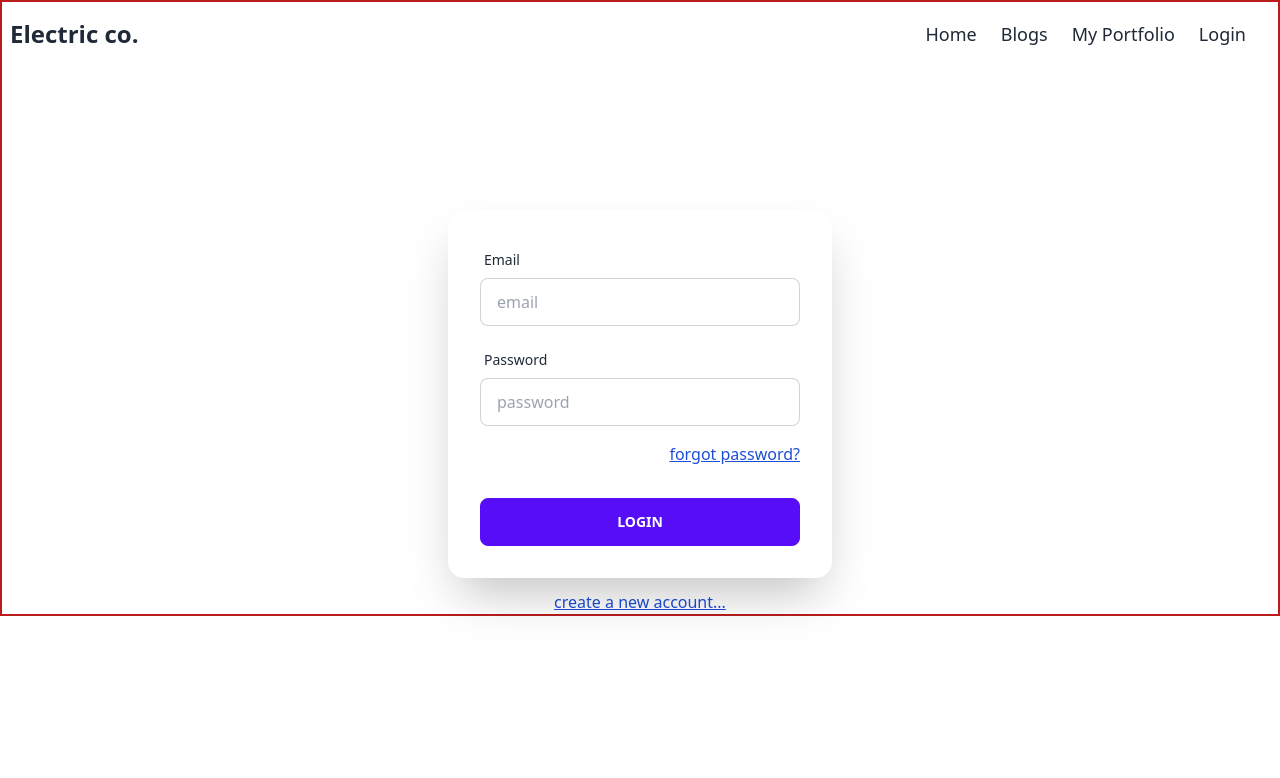
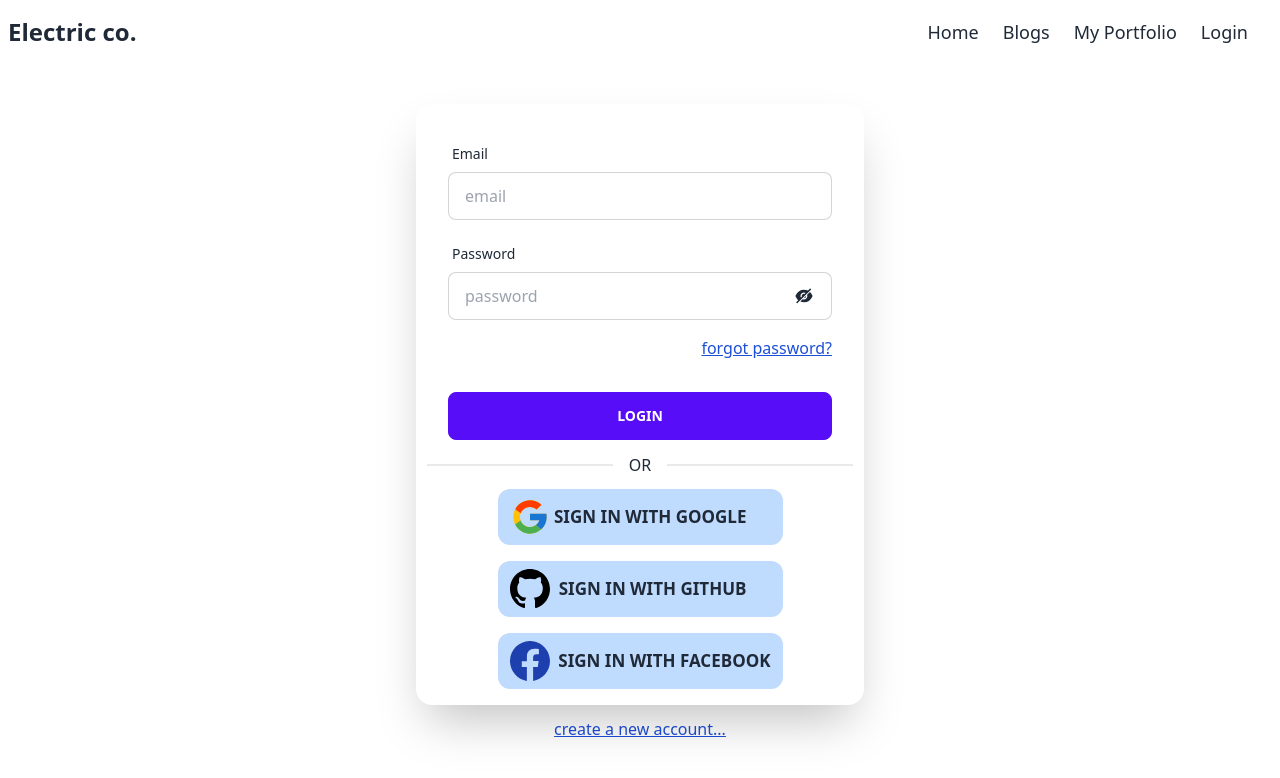
Before and after one commit to MIRJAKARIYA/Electric-builders-app, a React (Create React App) app: page /login in a window 1280 px wide. Shown: the top 778 px of the page. Built offline with nearby package versions, Linux system fonts and the light colour scheme.

Commit message:
social login added

```diff
--- a/src/App.js
+++ b/src/App.js
@@ -21,7 +21,7 @@ function App() {
   },[])
 
   return (
-    <div className="border-2 border-red-700">
+    <div className="">
       <Navbar></Navbar>
       <Routes>
         <Route path='/' element={<Home></Home>}></Route>
--- a/src/Pages/Login/Login.js
+++ b/src/Pages/Login/Login.js
@@ -2,10 +2,12 @@ import React, { useEffect, useRef, useState } from "react";
 import { Link, useLocation, useNavigate } from "react-router-dom";
 import { useSignInWithEmailAndPassword } from "react-firebase-hooks/auth";
 import { useSendPasswordResetEmail } from "react-firebase-hooks/auth";
+import { AiFillEye, AiFillEyeInvisible } from "react-icons/ai";
 import { toast } from "react-toastify";
 import { useForm } from "react-hook-form";
 import auth from "../../firebase.init";
 import useToken from "../../hooks/useToken";
+import SocialLogin from "./SocialLogin";
 
 const Login = () => {
     const { register, handleSubmit } = useForm();
@@ -19,6 +21,7 @@ const Login = () => {
   const [sendPasswordResetEmail, sending, ResetError] =
     useSendPasswordResetEmail(auth);
     const [token] = useToken(user?.user?.email);
+    const [isVisible, setIsVisible] = useState(false);
 
   const handleForgotPassword = async () => {
     const email = emailRef.current.value;
@@ -49,8 +52,8 @@ const Login = () => {
   }, [token, from, navigate]);
   return (
     <>
-      <div className="flow-root">
-        <div className="card mx-auto mt-36 flex-shrink-0 w-full max-w-sm shadow-2xl bg-base-100">
+      <div className="flow-root my-10">
+        <div className="card mx-auto flex-shrink-0 w-full max-w-md shadow-2xl bg-base-100">
 
           <form onSubmit={handleSubmit(onSubmit)}>
             <div className="card-body">
@@ -69,17 +72,24 @@ const Login = () => {
               <small className="text-red-700">
                 {error?.message?.includes("not-found") ? "*user not found" : ""}
               </small>
-              <div className="form-control">
+              <div className="form-control relative">
                 <label className="label">
                   <span className="label-text">Password</span>
                 </label>
                 <input
-                  type="password"
+                  type={isVisible ? "text" : "password"}
                   placeholder="password"
                   className="input input-bordered"
                   {...register('password')}
                   required
                 />
+                <p
+                      onClick={() => setIsVisible(!isVisible)}
+                      style={{ cursor: "pointer" }}
+                      className="absolute text-xl top-[60%] left-[90%]"
+                    >
+                      {isVisible ? <AiFillEye /> : <AiFillEyeInvisible />}
+                    </p>
               </div>
               <small className="text-red-700">
                 {error?.message?.includes("password") ? "*wrong password" : ""}
@@ -97,7 +107,8 @@ const Login = () => {
               </div>
             </div>
           </form>
-          {/* <SocialLogin></SocialLogin> */}
+          <div class="divider mt-[-15px] w-[95%] mx-auto">OR</div>
+          <SocialLogin></SocialLogin>
         </div>
         <Link
           to="/register"
--- a/src/Pages/Login/Register.js
+++ b/src/Pages/Login/Register.js
@@ -108,10 +108,10 @@ const Register = () => {
   };
   return (
     <>
-      <div className="flex">
+      <div className="flex flex-col md:flex-row my-10">
         <div className="flex-1">
           <div>
-            <div className="card flex-shrink-0 w-full max-w-sm shadow-2xl bg-base-100 ml-auto">
+            <div className="card flex-shrink-0 w-full max-w-md shadow-2xl bg-base-100 mr-auto ml-auto md:mr-0 md:ml-auto">
               <form onSubmit={handleSubmit(onSubmit)}>
                 <div className="card-body">
                   <div className="form-control">
@@ -203,18 +203,18 @@ const Register = () => {
                   </div>
                 </div>
               </form>
-
+              <div class="divider mt-[-15px] w-[95%] mx-auto">OR</div>
               <SocialLogin></SocialLogin>
             </div>
             <Link
               to="/login"
-              className="block pr-[100px] text-right underline text-blue-700 mt-3"
+              className="block md:pr-[100px] text-center md:text-right underline text-blue-700 mt-3"
             >
               already have an account?
             </Link>
           </div>
         </div>
-        <div className="flex-1 flex items-center">
+        <div className="flex-1 flex md:justify-start justify-center items-center">
           <div className="max-w-sm ml-5">
             <p
               className={`font-semibold ${isMinLength ? "text-green-600" : ""}`}
--- a/src/Pages/Login/SocialLogin.js
+++ b/src/Pages/Login/SocialLogin.js
@@ -1,9 +1,55 @@
-import React from 'react';
+import React, { useEffect } from 'react';
+import { useLocation, useNavigate } from 'react-router-dom';
+import { BsFacebook } from 'react-icons/bs';
+import { FcGoogle } from 'react-icons/fc';
+import { BsGithub } from 'react-icons/bs';
+import { useSignInWithFacebook, useSignInWithGithub, useSignInWithGoogle } from 'react-firebase-hooks/auth';
 
+import auth from '../../firebase.init';
+import useToken from '../../hooks/useToken';
 const SocialLogin = () => {
+    const location = useLocation();
+    let from = location.state?.from?.pathname || "/";
+    const navigate = useNavigate();
+    const [signInWithGoogle, user1] = useSignInWithGoogle(auth);
+    const [signInWithGithub, user2] = useSignInWithGithub(auth);
+    const [signInWithFacebook, user3] = useSignInWithFacebook(auth);
+    const [token] = useToken(user1?.user?.email|| user2?.user?.email || user3?.user?.email)
+
+    useEffect(()=>{
+        if(user1 || user2 || user3){
+            navigate(from, { replace:true });
+        }
+    },[from,navigate,user1,user2,user3]);
     return (
-        <div>
+        <div className='mb-4'>
+            <div>
+                <div onClick={()=>signInWithGoogle()} className='mx-auto bg-blue-200 max-w-[285px] rounded-xl flex justify-between items-center px-3 py-2' style={{cursor:'pointer'}}>
+                    <div>
+                        <FcGoogle className='text-[40px]'></FcGoogle>
+                    </div>
+                    <div>
+                        <p className='text-[17px] font-bold pr-6'>{location.pathname.includes('/login')?'SIGN IN':'SIGN UP'} WITH GOOGLE</p>
+                    </div>
+                </div>
+                <div onClick={()=>signInWithGithub()} className='mx-auto mt-4 bg-blue-200 max-w-[285px] rounded-xl flex justify-between items-center px-3 py-2' style={{cursor:'pointer'}}>
+                    <div>
+                        <BsGithub className='text-[40px] text-black'></BsGithub>
+                    </div>
+                    <div>
+                        <p className='text-[17px] font-bold pr-6'>{location.pathname.includes('/login')?'SIGN IN':'SIGN UP'} WITH GITHUB</p>
+                    </div>
+                </div>
+                <div onClick={()=>signInWithFacebook()} className='mx-auto mt-4 bg- max-w-[285px] bg-blue-200 rounded-xl flex justify-between items-center px-3 py-2' style={{cursor:'pointer'}}>
+                    <div>
+                        <BsFacebook className='text-[40px] text-blue-800'></BsFacebook>
+                    </div>
+                    <div>
+                        <p className='text-[17px] font-bold'>{location.pathname.includes('/login')?'SIGN IN':'SIGN UP'} WITH FACEBOOK</p>
+                    </div>
+                </div>
 
+            </div>
         </div>
     );
 };
```
